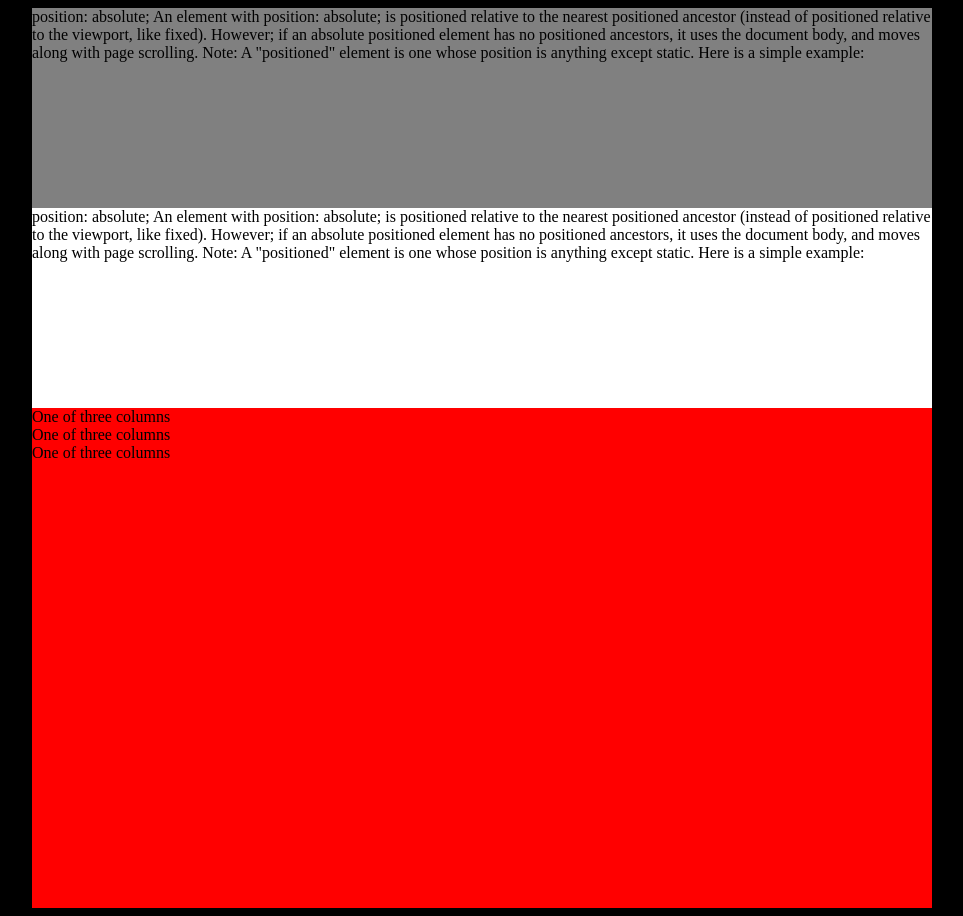
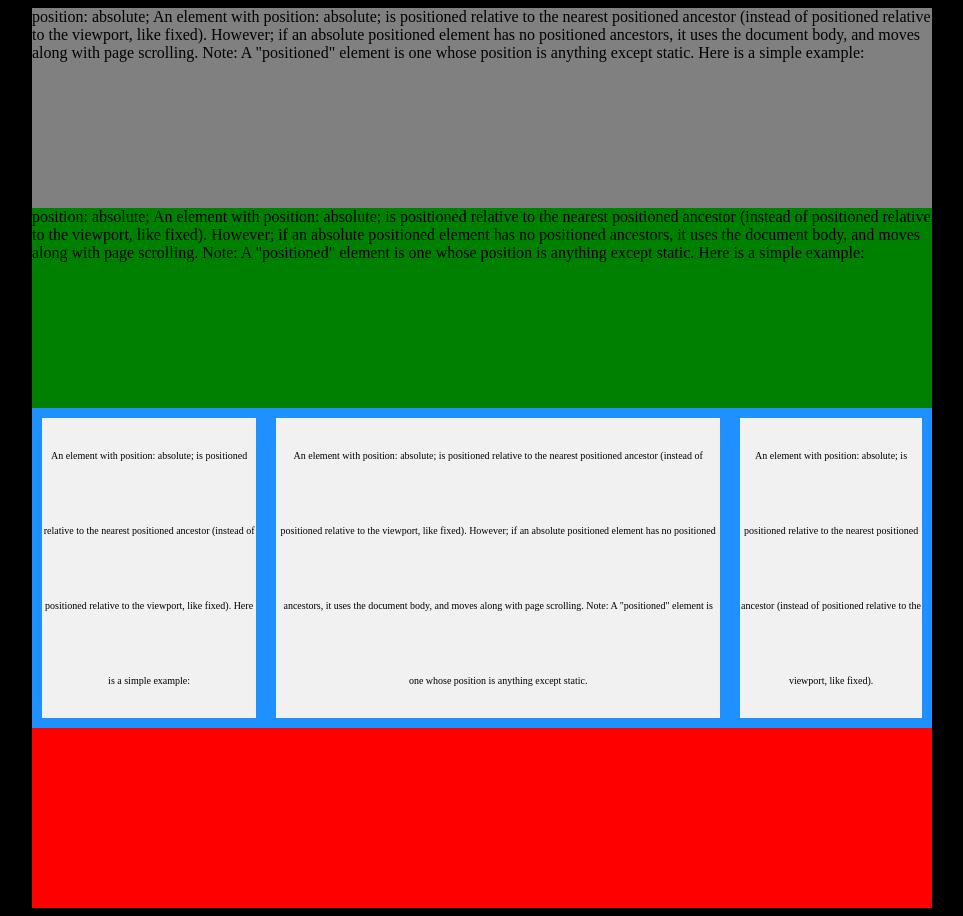
Before and after one commit to sashuu6/cet-graduation-site, a plain HTML site: page index.html in a window 1280 px wide. Shown: the whole page, without its empty margins (158-1121 px from the left). Drawn offline with Linux system fonts and the light colour scheme.

Commit message:
Full Skeleton Completed

```diff
--- a/index.html
+++ b/index.html
@@ -32,19 +32,19 @@ Note: A "positioned" element is one whose position is anything except static.
 Here is a simple example:
 
 		</div>
-		<div class="container">
-  <div class="row">
-    <div class="col-sm">
-      One of three columns
-    </div>
-    <div class="col-sm">
-      One of three columns
-    </div>
-    <div class="col-sm">
-      One of three columns
-    </div>
-  </div>
-</div>
+		<div class="flex-container">
+  			<div>An element with position: absolute; is positioned relative to the nearest positioned ancestor (instead of positioned relative to the viewport, like fixed).
+
+Here is a simple example:</div>
+  			<div>An element with position: absolute; is positioned relative to the nearest positioned ancestor (instead of positioned relative to the viewport, like fixed).
+
+However; if an absolute positioned element has no positioned ancestors, it uses the document body, and moves along with page scrolling.
+
+Note: A "positioned" element is one whose position is anything except static.
+			</div>
+  			<div>An element with position: absolute; is positioned relative to the nearest positioned ancestor (instead of positioned relative to the viewport, like fixed).
+			</div>
+	     </div>
 	</div>
 </body>
 </html>
--- a/style.css
+++ b/style.css
@@ -28,13 +28,19 @@ body{
 	position: relative;
 	width: auto;
 	height: 200px;
-	background-color: white;
+	background-color: green;
 }
-.column
-{
-	position: relative;
-	width: 300px;
-	height: 200px;
-	background-color: green;
-	left: 0px;
+
+.flex-container {
+  display: flex;
+  flex-wrap: nowrap;
+  background-color: DodgerBlue;
 }
+.flex-container > div {
+  background-color: #f1f1f1;
+  width: auto;
+  margin: 10px;
+  text-align: center;
+  line-height: 75px;
+  font-size: 10px;
+}
```
